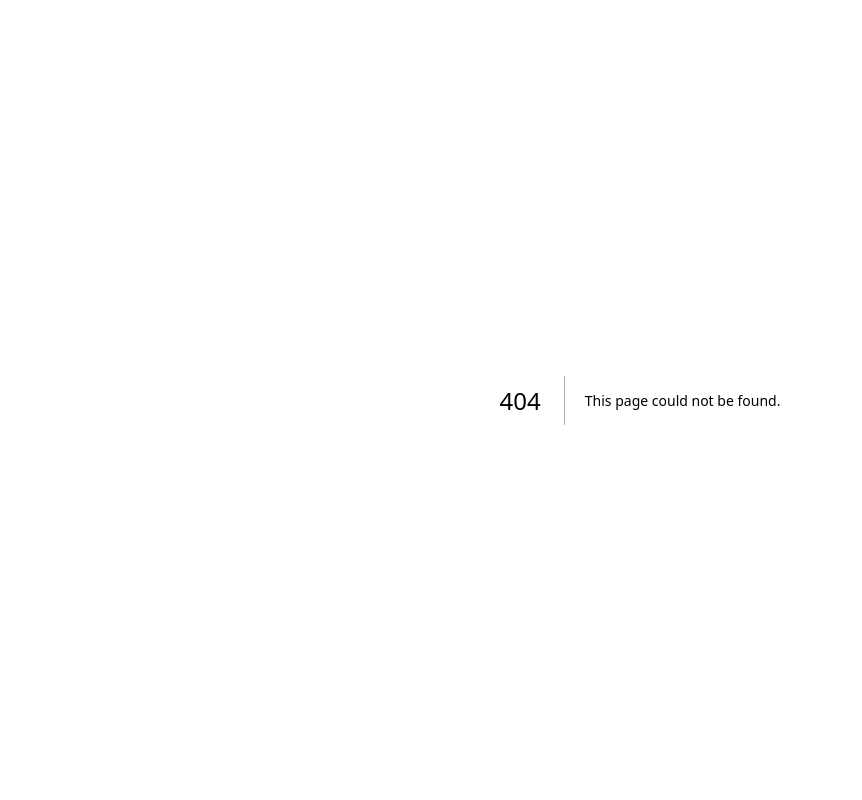
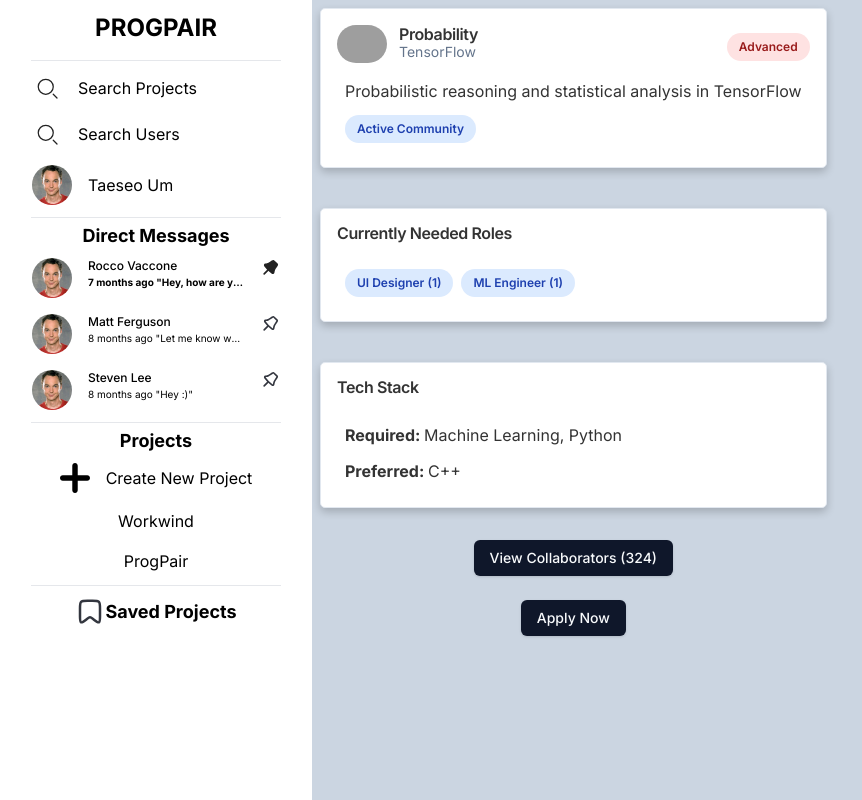
Before and after one commit to phill52/PairProj, a Next.js app: page /project-details in a window 1280 px wide. Before the commit this address had no page. Shown: the whole page, without its empty margins (0-862 px from the left). Built offline with nearby package versions, Linux system fonts and the light colour scheme; grey boxes are pictures that could not be loaded.

Commit message:
changed to server component

```diff
--- /dev/null
+++ b/app/project-details/page.tsx
@@ -0,0 +1,15 @@
+"use client";
+import ProjectDetails from "./project-details";
+
+export default function Page() {
+	return (
+		<div
+			className="min-h-screen md:flex md:flex-col md:items-center"
+			style={{ backgroundColor: "#F0F4F7" }}
+		>
+			<div className="">
+				<ProjectDetails />
+			</div>
+		</div>
+	);
+}
--- a/pages/projects/details/components/project-details.tsx
+++ b/app/project-details/project-details.tsx
@@ -12,9 +12,9 @@ import {
 import Image from "next/image";
 import skillIcons from "@/components/skillIcons";
 import Link from "next/link";
-import { useRouter } from "next/router"
-import { Inter } from 'next/font/google'
-import '../globals.css'
+import { useRouter } from "next/navigation";
+import { Inter } from "next/font/google";
+import "../globals.css";
 import { relative } from "path";
 import React from "react";
 
@@ -153,19 +153,19 @@ const cardStyle = {
 	display: "flex",
 	flexDirection: "column",
 	justifyContent: "space-between",
-	margin: "0.5rem"
+	margin: "0.5rem",
 };
 
-const inter = Inter({ subsets: ['latin'] })
+const inter = Inter({ subsets: ["latin"] });
 
 export default function ProjectDetails() {
-    const router = useRouter()
-	const id = Number(router.query.id)
-    let project = mockProjects.find(x => x.id == id)
+	const router = useRouter();
+	const id = 1;
+	let project = mockProjects.find((x) => x.id == id);
 	return (
 		<div className={inter.className}>
 			{project && (
-				<div className="flex min-h-screen bg-[#CBD5E1]">
+				<div className="flex min-h-screen w-screen bg-[#CBD5E1]">
 					<Sidebar />
 					<div>
 						<Card style={cardStyle as React.CSSProperties}>
@@ -217,23 +217,28 @@ export default function ProjectDetails() {
 						<Card style={cardStyle as React.CSSProperties}>
 							<CardHeader className="flex flex-row items-center justify-between gap-3 p-4">
 								<div className="flex flex-col">
-									<CardTitle>Currently Needed Roles</CardTitle>
+									<CardTitle>
+										Currently Needed Roles
+									</CardTitle>
 								</div>
 							</CardHeader>
 							<CardContent>
 								<div className="">
 									<div className="mt-3 flex flex-wrap gap-2">
-									{project.currentNeeds && (project.currentNeeds.map(({title, amount}, i) => (
+										{project.currentNeeds &&
+											project.currentNeeds.map(
+												({ title, amount }, i) => (
 													<span
 														key={i}
 														className="inline-flex rounded-full bg-blue-100 px-3 py-1 text-xs font-semibold leading-5 text-blue-800"
 													>
 														{title} ({amount})
 													</span>
-									)))}
+												),
+											)}
 										{project.currentNeeds.length == 0 && (
-										<span className="inline-flex rounded-full bg-blue-100 px-3 py-1 text-xs font-semibold leading-5 text-blue-800"
-										>N/A
+											<span className="inline-flex rounded-full bg-blue-100 px-3 py-1 text-xs font-semibold leading-5 text-blue-800">
+												N/A
 											</span>
 										)}
 									</div>
@@ -253,13 +258,24 @@ export default function ProjectDetails() {
 								<div className="">
 									<div className="mt-3 flex flex-wrap gap-2">
 										<span>
-										<b>Required: </b> {project.requiredTechnologies.length != 0 ? project.requiredTechnologies.join(", ") : "N/A"}
+											<b>Required: </b>{" "}
+											{project.requiredTechnologies
+												.length != 0
+												? project.requiredTechnologies.join(
+														", ",
+													)
+												: "N/A"}
 										</span>
 									</div>
 
 									<div className="mt-3 flex flex-wrap gap-2">
 										<span>
-											<b>Preferred: </b> {project.technologies.length != 0 ? project.technologies.join(", ") : "N/A"}
+											<b>Preferred: </b>{" "}
+											{project.technologies.length != 0
+												? project.technologies.join(
+														", ",
+													)
+												: "N/A"}
 										</span>
 									</div>
 								</div>
@@ -273,14 +289,11 @@ export default function ProjectDetails() {
 								View Collaborators ({project.collaborators})
 							</Button>
 							<br />
-							<Button>
-								Apply Now
-							</Button>
+							<Button>Apply Now</Button>
 						</div>
-
 					</div>
 				</div>
 			)}
 		</div>
-	)
+	);
 }
--- a/pages/projects/details/[id].tsx
+++ /dev/null
@@ -1,15 +0,0 @@
-"use client";
-import ProjectDetails from "./components/project-details";
-
-export default function Page() {
-	return (
-        <div
-            className="md:flex md:flex-col md:items-center min-h-screen"
-            style={{ backgroundColor: "#F0F4F7" }}
-        >
-        <div className="">
-            <ProjectDetails />
-        </div>
-        </div>
-	);
-}
--- a/pages/projects/details/globals.css
+++ /dev/null
@@ -1,23 +0,0 @@
-@tailwind base;
-@tailwind components;
-@tailwind utilities;
-
-#menu-toggle:checked ~ .sidebar {
-    transform: translateX(0%);
-}
-
-#menu-toggle:checked ~ .overlay {
-    display: block;
-}
-
-/* Responsive design */
-@media (min-width: 1024px) {
-    .sidebar {
-        transform: translateX(0%) !important;
-    }
-}
-
-.text-2xs {
-    font-size: 0.625rem;
-    line-height: 1rem;
-}
--- a/pages/projects/details/layout.tsx
+++ /dev/null
@@ -1,22 +0,0 @@
-import type { Metadata } from "next";
-import { Inter } from "next/font/google";
-import "./globals.css";
-
-const inter = Inter({ subsets: ["latin"] });
-
-export const metadata: Metadata = {
-  title: "Create Next App",
-  description: "Generated by create next app",
-};
-
-export default function RootLayout({
-  children,
-}: Readonly<{
-  children: React.ReactNode;
-}>) {
-  return (
-    <html lang="en">
-      <body className={inter.className}>{children}</body>
-    </html>
-  );
-}
```
Also changed, not shown: app/layout.tsx (indentation only). Lines whose indentation alone changed are shown as unchanged.
